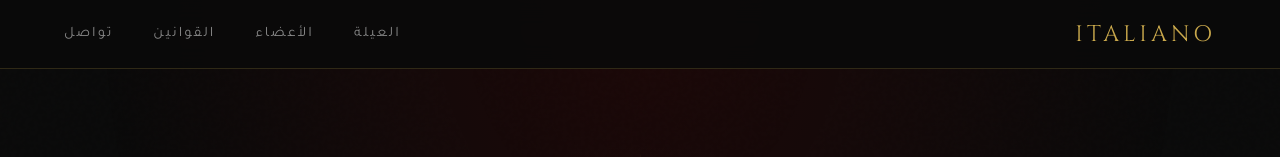
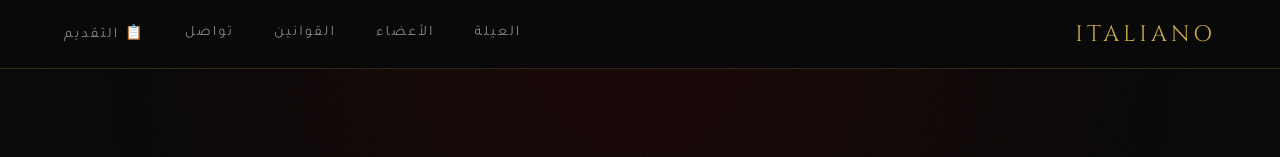
Before and after one commit to William-Italian/Italiano-website, a website: page website/index.html in a window 1280 px wide. Shown: the top 157 px of the page. Drawn offline with nearby package versions, Linux system fonts and the light colour scheme.

Commit message:
Update index.html

```diff
--- a/website/index.html
+++ b/website/index.html
@@ -582,6 +582,7 @@
       <li><a href="#members">الأعضاء</a></li>
       <li><a href="#rules">القوانين</a></li>
       <li><a href="#contact">تواصل</a></li>
+      <li><a href="/apply">📋 التقديم</a></li>
     </ul>
   </nav>
 
```
